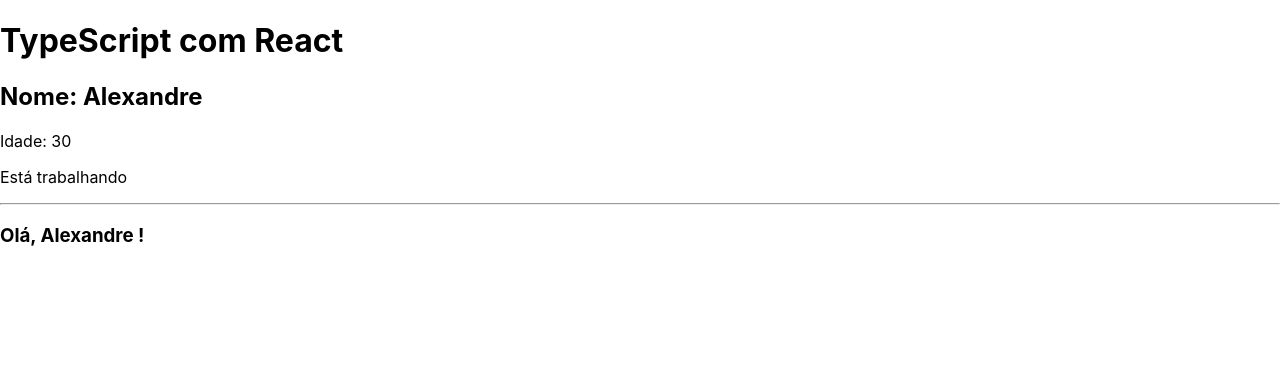
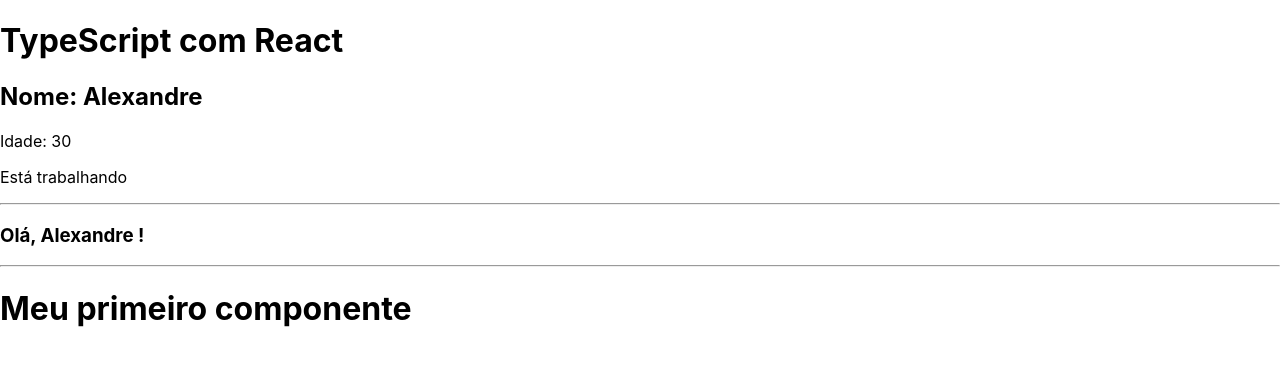
Before and after one commit to xandaosilva/curso-reactjs, a React (Create React App) app in the folder 16_apendiceD/reactcomts/: page / in a window 1280 px wide. Shown: the top 366 px of the page. Built offline with nearby package versions, Linux system fonts and the light colour scheme; the HTML template or start-up script is replaced by a standard one.

Commit message:
Importando componentes

```diff
--- a/16_apendiceD/reactcomts/src/App.tsx
+++ b/16_apendiceD/reactcomts/src/App.tsx
@@ -1,3 +1,6 @@
+// importação de componentes
+import FirstComponent from "./components/FirstComponent";
+
 function App() {
 
   // Variáveis
@@ -16,6 +19,8 @@
       {isWorking ? (<p>Está trabalhando</p>) : (<p>Não está trabalhando</p>)}
       <hr />
       <h3>{userGreeting(name)}</h3>
+      <hr />
+      <FirstComponent />
     </div>
   );
 }
--- a/16_apendiceD/reactcomts/src/components/FirstComponent.tsx
+++ b/16_apendiceD/reactcomts/src/components/FirstComponent.tsx
@@ -3,7 +3,9 @@
 
 const FirstComponent = (): ReactElement => {
     return (
-        <div>FirstComponent</div>
+        <div>
+            <h1>Meu primeiro componente</h1>
+        </div>
     );
 }
 
```
